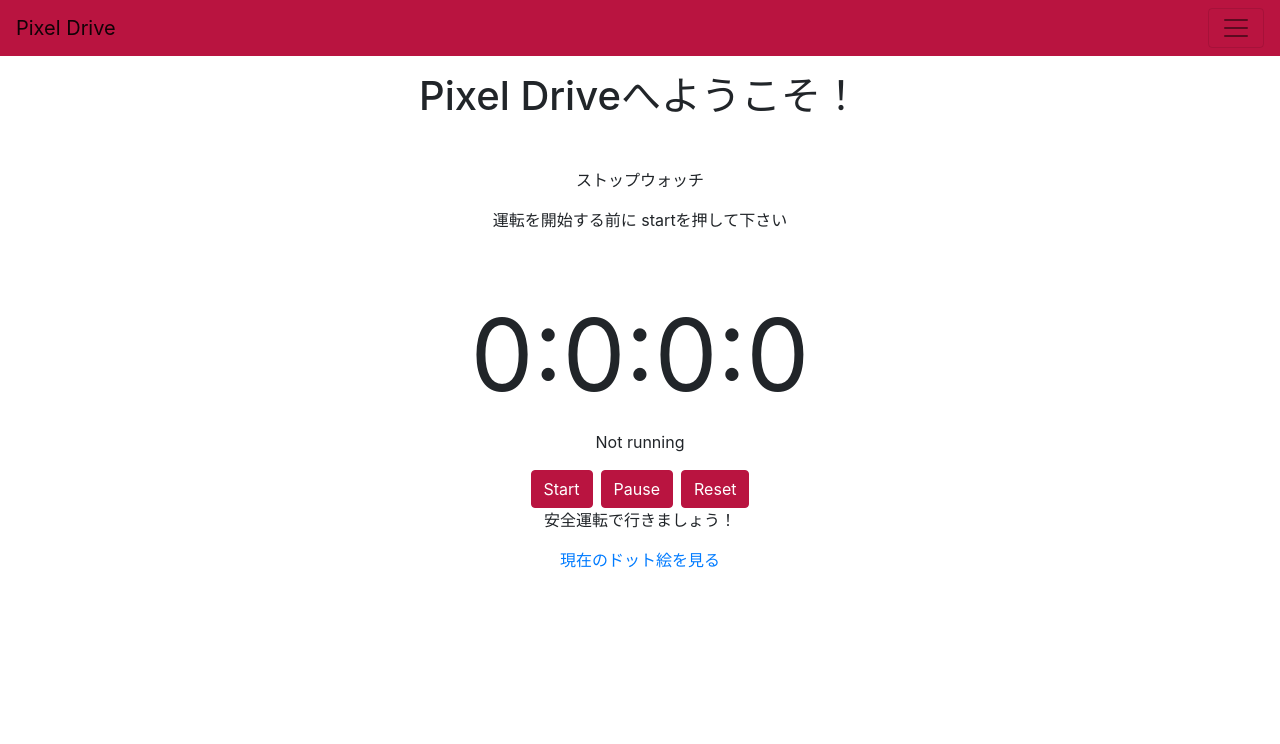
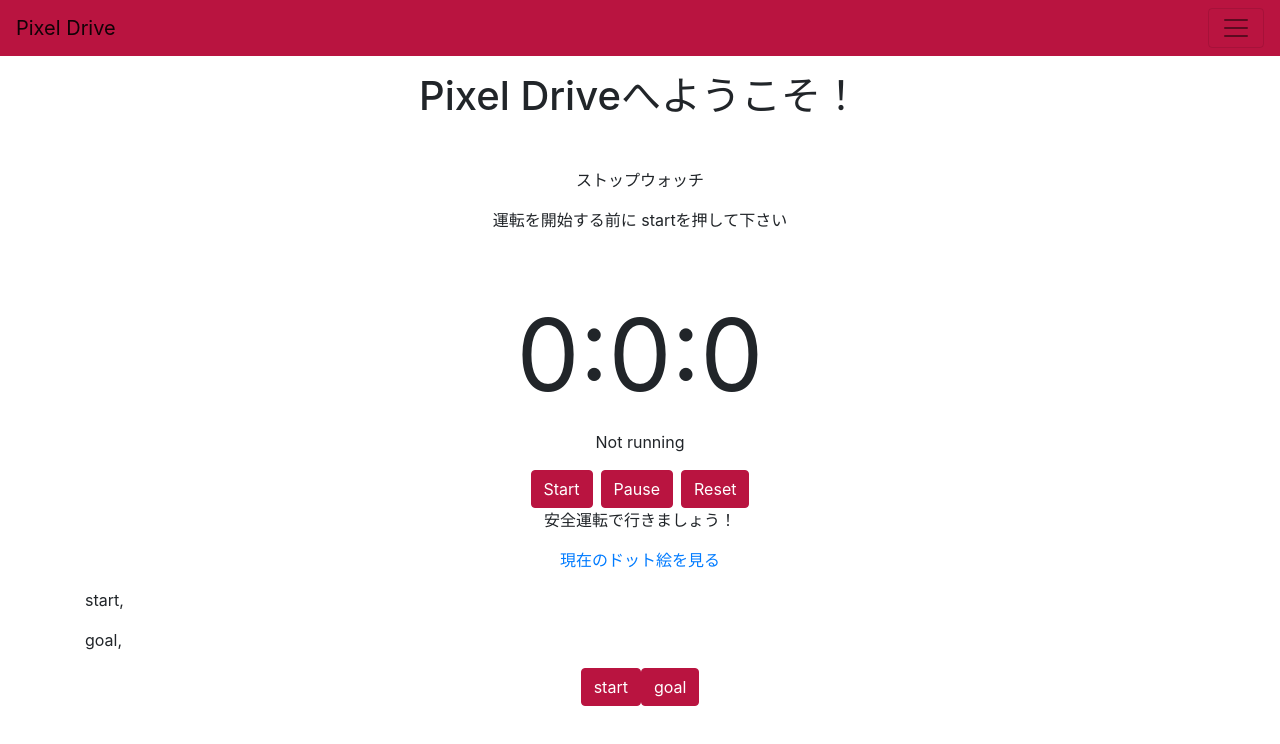
Before and after one commit to Yu-Muro/pioneer_hackathon, a React (Create React App) app in the folder app/: page /home in a window 1280 px wide. Shown: the top 744 px of the page. Built offline with nearby package versions, Linux system fonts and the light colour scheme.

Commit message:
distance api

```diff
--- a/app/src/page/Home/Home.js
+++ b/app/src/page/Home/Home.js
@@ -1,17 +1,53 @@
-import React from 'react';
+import React, { useState } from 'react';
 import { Link} from 'react-router-dom'
 import { useStopwatch } from "react-timer-hook";
+import axios from 'axios';
 
 // home pageです
 // 運転時間とか図るようです
 
-
+axios.defaults.headers.post['Access-Control-Allow-Origin'] = '*';
 
 const Home = () => {
 
 
   const { seconds, minutes, hours, days, isRunning, start, pause, reset } =
   useStopwatch({ autoStart: false });
+
+
+  const [start_longitude,setStart_longitude] = useState(); //スタート経度
+  const [start_latitude,setStart_latitude] = useState(); //スタート緯度
+
+  const [goal_longitude,setGoal_longitude] = useState(); //ゴール経度
+  const [goal_latitude,setGoal_latitude] = useState(); //ゴール緯度
+
+
+  const setStartPos = ()=>{
+    navigator.geolocation.getCurrentPosition(
+      pos => {
+        setStart_latitude(pos.coords.latitude);
+        setStart_longitude(pos.coords.longitude);
+      },
+    )
+  };
+
+  const setGoalPos = ()=>{
+      navigator.geolocation.getCurrentPosition(
+        pos => {
+          setStart_latitude(pos.coords.latitude);
+          setStart_longitude(pos.coords.longitude);
+        },
+      )
+  };
+
+  //https://developer.yahoo.co.jp/webapi/map/openlocalplatform/v1/distance.html
+  const getDistance = async()=>{
+    await axios.get(`https://map.yahooapis.jp/dist/V1/distance?coordinates=${start_longitude},${start_latitude} ${goal_longitude},${goal_latitude}&appid=ID!!&output=json`)
+    .then(res=>{
+      console.log("###",res)
+    })
+
+  }
 
   return (
     <>
@@ -24,7 +60,8 @@ const Home = () => {
         </div>
 
         <div style={{ fontSize: "100px" }}>
-          <span>{days}</span>:<span>{hours}</span>:<span>{minutes}</span>:
+
+          <span>{hours}</span>:<span>{minutes}</span>:
           <span>{seconds}</span>
         </div>
         <p>{isRunning ? "Running" : "Not running"}</p>
@@ -61,6 +98,22 @@ const Home = () => {
 
         </div>
       </div>
+      <p>
+        start
+        {start_latitude},
+        {start_longitude}
+      </p>
+      <p>
+        goal
+        {goal_latitude},
+        {goal_longitude}
+      </p>
+
+      <div className='text-center'>
+        <button type='button'className='btn btn-primary' onClick={setStartPos}>start</button>
+        <button type='button'className='btn btn-primary' onClick={setGoalPos}>goal</button>
+        {/* <button type='button'className='btn btn-primary' onClick={getDistance}>d</button> */}
+      </div>
 
     </>
 
```
